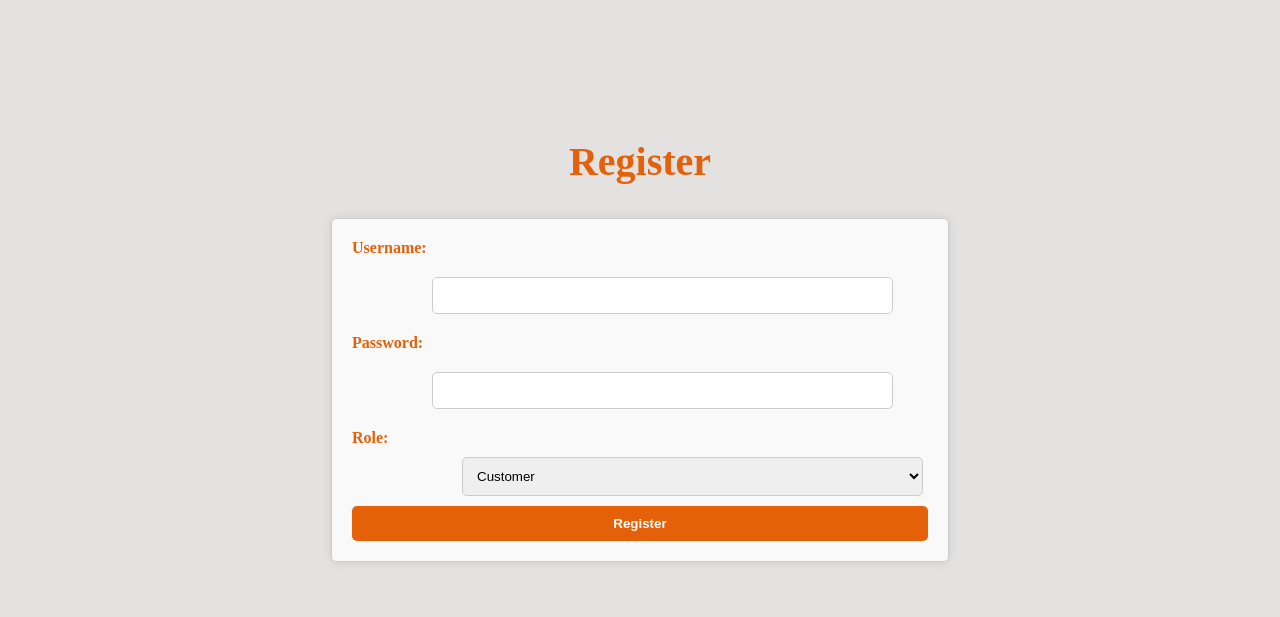
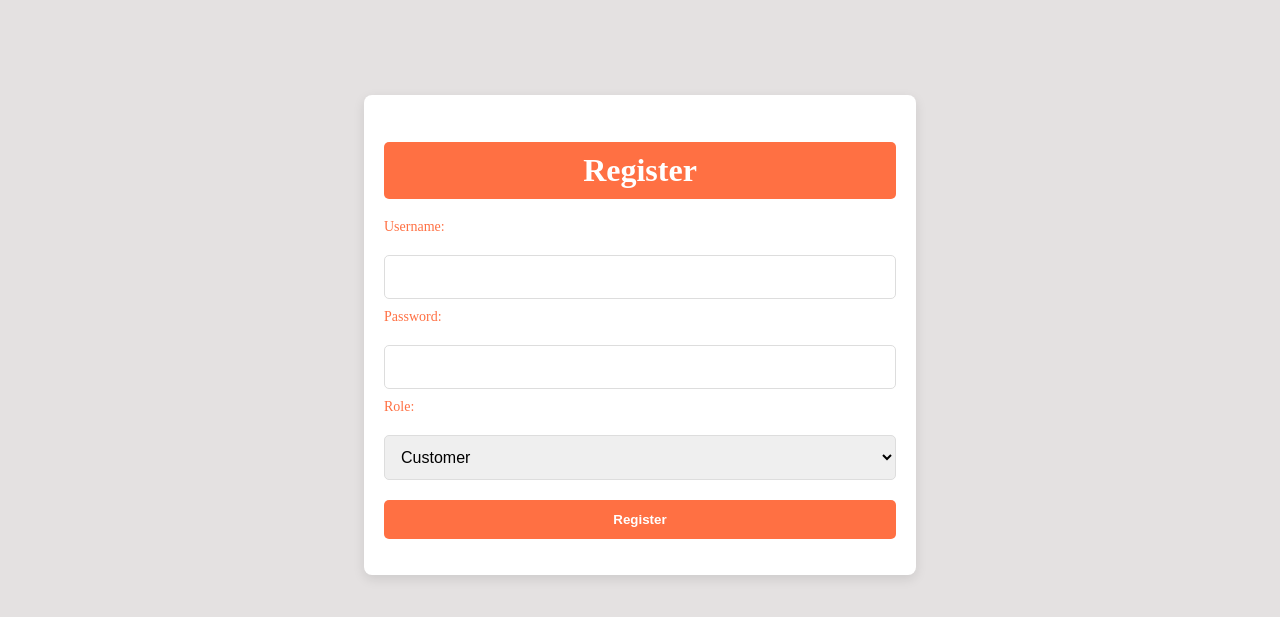
Before and after one commit to hosamsemry/E-commerce-front, a website: page html/registration.html in a window 1280 px wide. Shown: the part 57-674 px from the top of the page. Drawn offline with Linux system fonts and the light colour scheme; some packages are replaced by stand-ins of ours; a script that the page names is missing.

Commit message:
edited login and register styling

```diff
--- a/css/login.css
+++ b/css/login.css
@@ -28,60 +28,62 @@ header {
 
 }
 
-#login-form-div{
-  width: 50%;
-  align-items: center;
-  margin: 150px auto;
-  margin-bottom: 30px;
-  padding: 10px;
+#login-form-div {
+  width: 40%;
 
+  margin: 100px auto;
+  padding: 20px;
+  background-color: #ffffff;
+  box-shadow: 0 4px 12px rgba(0, 0, 0, 0.1);
+  border-radius: 8px;
 }
 
-
-  #login-form{
-    width: 90%;
-    margin: 0 auto;
-    margin-bottom: 50px;
-    padding: 20px;
-    border: 1px solid #ccc;
+#login-form h2 {
+  text-align: center;
+  color: #ffffff;
+  font-size: 32px;
+  background-color: #FF7043;
+  padding: 10px;
   border-radius: 5px;
-    box-shadow: 0 0 10px rgba(0, 0, 0, 0.1);
-    background-color: #f9f9f9;
-  }
-
-  h2 {
-    text-align: center;
-    color: #e4610a;
-    font-size: 40px;
+  margin-bottom: 20px;
 }
 
 input[type="text"], input[type="password"] {
-    width: 80%;
-    padding: 10px;
-    margin: 20px auto;
-    margin-left: 50px;
-    border: 1px solid #ccc;
+  width: 95%;
+  padding: 12px;
+  margin: 10px 0;
+  border: 1px solid #ddd;
   border-radius: 5px;
+  font-size: 16px;
+}
+
+input[type="checkbox"] {
+  margin-right: 10px;
 }
 
 label {
-    font-weight: bold;
-    color: #e4610a;
+  color: #FF7043;
+  font-size: 14px;
 }
-
 
 button {
   width: 100%;
-    padding: 10px;
-    background-color: #e4610a;
-    color: white;
+  padding: 12px;
+  background-color: #FF7043;
+  color: #ffffff;
   font-weight: bold;
   border: none;
   border-radius: 5px;
   cursor: pointer;
-    transition: .3s ease-in;
+  transition: background-color 0.3s ease;
 }
 
 button:hover {
-    background-color: #45a049;
+  background-color: #FF5722; /* Darker shade on hover */
 }
+
+.remember {
+  display: inline-block;
+  font-size: 14px;
+  margin-top: 10px;
+}
--- a/css/register.css
+++ b/css/register.css
@@ -29,69 +29,65 @@ header {
 }
 
 
-#register-form-div{
-
-    width: 50%;
-    align-items: center;
+#register-form-div {
+  width: 40%;
   margin: 100px auto;
-    margin-bottom: 30px;
-    padding: 10px;
-
+  padding: 20px;
+  background-color: #ffffff;
+  box-shadow: 0 4px 12px rgba(0, 0, 0, 0.1);
+  border-radius: 8px;
 }
 
-
-  #register-form {
-    width: 90%;
-    margin: 0 auto;
-    margin-bottom: 50px;
-    padding: 20px;
-    border: 1px solid #ccc;
+#register-form h2 {
+  text-align: center;
+  color: #ffffff;
+  font-size: 32px;
+  background-color: #FF7043;  /* Using the same orange color as header */
+  padding: 10px;
   border-radius: 5px;
-    box-shadow: 0 0 10px rgba(0, 0, 0, 0.1);
-    background-color: #f9f9f9;
-  }
-
-  h2 {
-    text-align: center;
-    color: #e4610a;
-    font-size: 40px;
+  margin-bottom: 20px;
 }
 
 label {
-    font-weight: bold;
-    color: #e4610a;
+  color: #FF7043;  /* Use the header color for consistency */
+  font-size: 14px;
+  margin-bottom: 10px;
+  display: block;
 }
 
-  input[type="text"], input[type="password"] {
-    width: 80%;
-    padding: 10px;
-    margin: 20px auto;
-    margin-left: 80px;
-    border: 1px solid #ccc;
+input[type="text"], input[type="password"], select {
+  width: 100%;
+  padding: 12px;
+  margin: 10px 0;
+  margin-bottom: 10px;
+  border: 1px solid #ddd;
   border-radius: 5px;
-  }
-
-  select {
-    width: 80%;
-    padding: 10px;
-    margin: 10px;
-    margin-left: 110px;
-    border: 1px solid #ccc;
-    border-radius: 5px;
+  font-size: 16px;
 }
 
 button {
   width: 100%;
-    padding: 10px;
-    background-color: #e4610a;
-    color: white;
+  padding: 12px;
+  background-color: #FF7043;  /* Matching the button color with the header */
+  color: #ffffff;
   font-weight: bold;
   border: none;
   border-radius: 5px;
   cursor: pointer;
-    transition:.3s ease-out;
+  transition: background-color 0.3s ease;
 }
 
 button:hover {
-    background-color: #45a049;
+  background-color: #FF5722;  /* Darker shade of orange for hover effect */
 }
+
+select {
+  margin-bottom:20px ;
+  margin-left: 0;  /* Align select input with the rest */
+}
+
+.remember {
+  display: inline-block;
+  font-size: 14px;
+  margin-top: 10px;
+}
--- a/html/registration.html
+++ b/html/registration.html
@@ -16,8 +16,9 @@
 
 
     <div id="register-form-div">
-        <h2>Register</h2>
+
         <form id="register-form">
+            <h2>Register</h2>
             <label for="reg-username">Username:</label>
             <input type="text" id="reg-username" required>
             <label for="reg-password">Password:</label>
```
Also changed, not shown: html/login.html (+4 -1 lines). Lines whose indentation alone changed are shown as unchanged.
